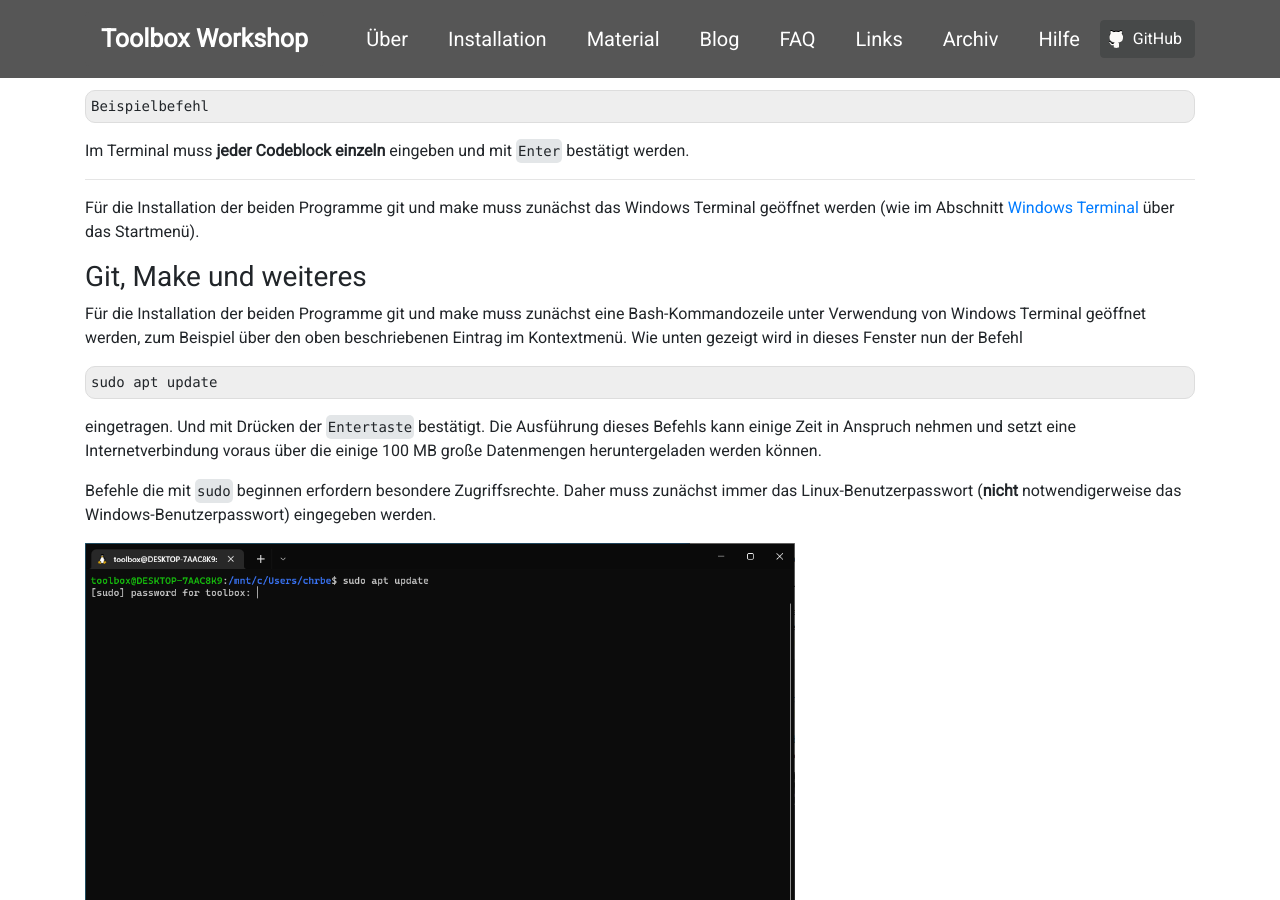
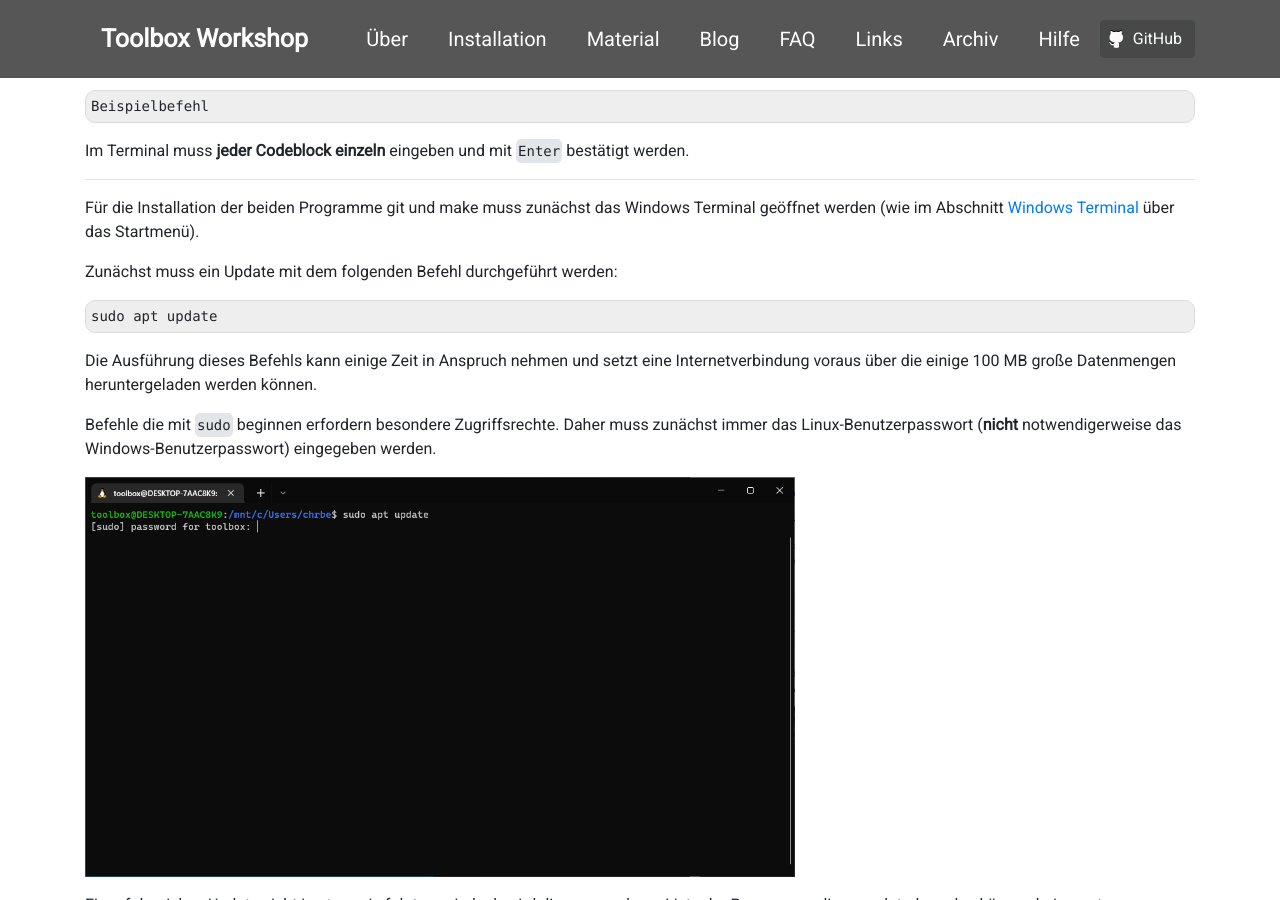
Before and after one commit to pep-dortmund/homepage-toolbox, a Jekyll site: the page built from install/windows.md, in a window 1280 px wide and 900 px high, scrolled down 13993 px. Built offline with Jekyll 4.4.1, drawn with Linux system fonts in a browser that asks for light colours; nearby versions of some CDN libraries.

Commit message:
update the Git and  Make section

````diff
--- a/install/windows.md
+++ b/install/windows.md
@@ -274,17 +274,10 @@ Im Terminal muss **jeder Codeblock einzeln** eingeben und mit `Enter` bestätigt
 Für die Installation der beiden Programme git und make muss zunächst das Windows Terminal geöffnet werden
 (wie im Abschnitt <a href="#WindowsTerminal">Windows Terminal</a> über das Startmenü).
 
-
-### Git, Make und weiteres
-
-Für die Installation der beiden Programme git und make muss zunächst eine
-Bash-Kommandozeile unter Verwendung von Windows Terminal geöffnet werden, zum Beispiel
-über den oben beschriebenen Eintrag im Kontextmenü.
-Wie unten gezeigt wird in dieses Fenster nun der Befehl
+Zunächst muss ein Update mit dem folgenden Befehl durchgeführt werden:
 ```
 sudo apt update
 ```
-eingetragen. Und mit Drücken der `Entertaste` bestätigt.
 Die Ausführung dieses Befehls kann einige Zeit in Anspruch nehmen und setzt eine
 Internetverbindung voraus über die einige 100 MB große Datenmengen heruntergeladen
 werden können.
````
